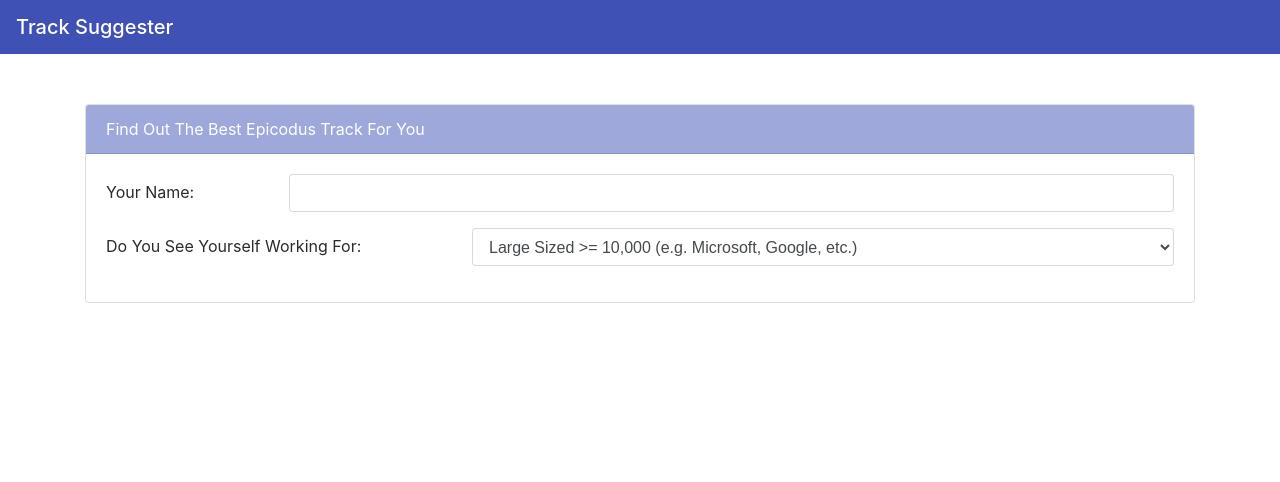
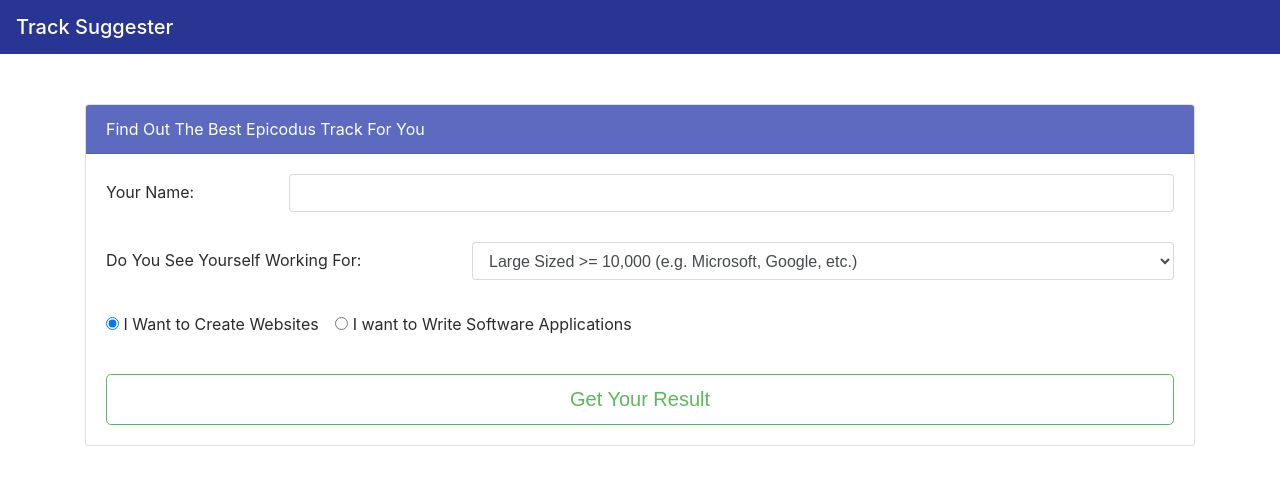
Before and after one commit to CodingTea17/track-suggester, a plain HTML site: page index.html in a window 1280 px wide. Drawn offline with Linux system fonts and the light colour scheme.

Commit message:
add radio button type input to the form

```diff
--- a/css/styles.css
+++ b/css/styles.css
@@ -1,8 +1,11 @@
 .navbar {
-  background-color: #3f51b5;
+  background-color: #283593;
   margin-bottom: 50px;
 }
 .card-header {
-  background-color: #9fa8da;
+  background-color: #5c6bc0;
   color: #FFFFFF;
 }
+.row {
+  margin-bottom: 30px;
+}
--- a/index.html
+++ b/index.html
@@ -43,6 +43,26 @@
                     </select>
                   </div>
                 </div>
+                  <!-- <legend>Do you want to develop Websites or Software Applications</legend> -->
+                <div class="row">
+                  <div class="col-12">
+
+                  <div class="form-check form-check-inline">
+                    <label class="form-check-label">
+                      <input type="radio" class="form-check-input" name="development" value="1" checked>
+                      I Want to Create Websites
+                    </label>
+                  </div>
+                  <div class="form-check form-check-inline">
+                    <label class="form-check-label">
+                      <input type="radio" class="form-check-input" name="development" value="2">
+                      I want to Write Software Applications
+                    </label>
+                  </div>
+
+                </div>
+                </div>
+                <button type="submit" class="btn btn-outline-success btn-lg btn-block">Get Your Result</button>
               </form>
             </div>
           </div>
```
